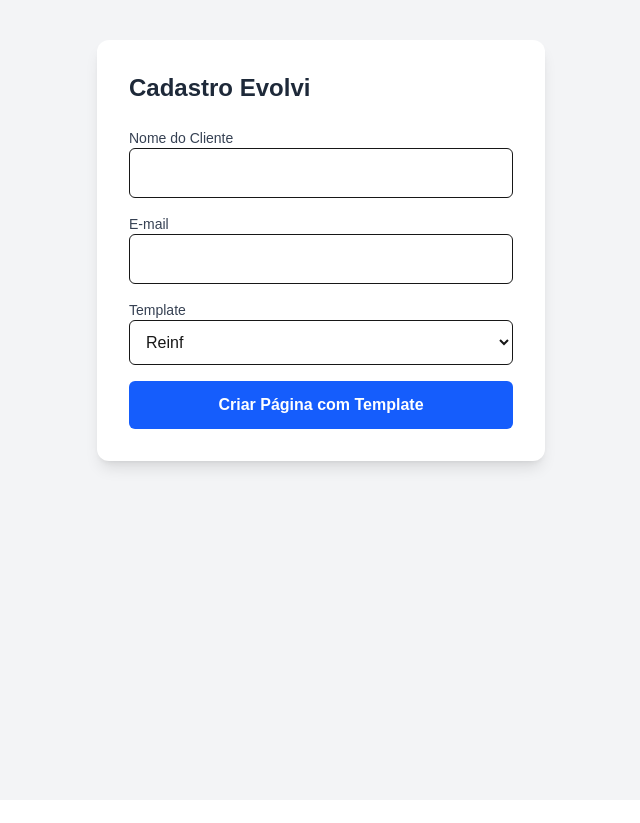
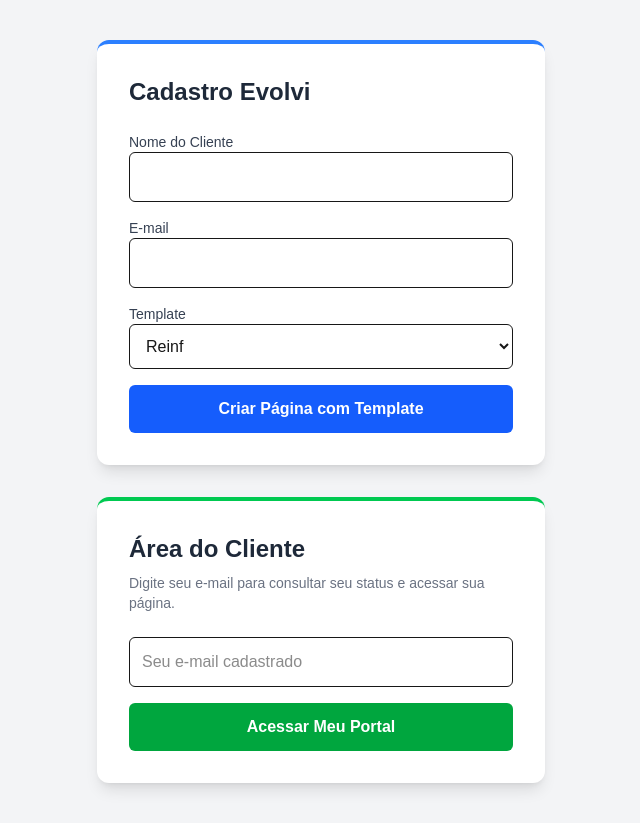
Before and after one commit to evolvisolucoes/notions, a Next.js app: page / in a window 1280 px wide. Shown: the whole page, without its empty margins (319-959 px from the left). Before the commit the page ends 800 px from the top, so only its background shows below. Built offline with nearby package versions, Linux system fonts and the light colour scheme.

Commit message:
feat: add status page and route

```diff
--- /dev/null
+++ b/src/app/api/get-status/route.ts
@@ -0,0 +1,51 @@
+import { notion } from '@/src/lib/notion';
+import { NextResponse } from 'next/server';
+
+export async function POST(request: Request) {
+  try {
+    const { email } = await request.json();
+    const databaseId = process.env.DATABASE_GESTAO_ID!;
+
+    if (!email) {
+      return NextResponse.json(
+        { error: 'E-mail não fornecido.' },
+        { status: 400 },
+      );
+    }
+
+    // Consulta oficial na Database do Notion filtrando pelo E-mail
+    const response = await notion.databases.query({
+      database_id: databaseId,
+      filter: {
+        property: 'Email',
+        email: { equals: email },
+      },
+    });
+
+    if (response.results.length === 0) {
+      return NextResponse.json(
+        { error: 'Utilizador não localizado na Gestão.' },
+        { status: 404 },
+      );
+    }
+
+    // Pega o primeiro resultado encontrado
+    const cliente: any = response.results[0];
+
+    // Extrai as propriedades de forma segura (caso algum campo esteja vazio)
+    const nome = cliente.properties.Nome?.title[0]?.text?.content || 'Sem Nome';
+    const statusAtual = cliente.properties.Status?.status?.name || 'Sem Status';
+
+    return NextResponse.json(
+      {
+        nome: nome,
+        status_notion: statusAtual,
+        page_id: cliente.id,
+      },
+      { status: 200 },
+    );
+  } catch (error: any) {
+    console.error('Erro na leitura:', error);
+    return NextResponse.json({ error: error.message }, { status: 500 });
+  }
+}
--- a/src/app/page.tsx
+++ b/src/app/page.tsx
@@ -2,20 +2,32 @@
 
 import { useState } from 'react';
 
-export default function SignupPage() {
+export default function Home() {
+  // --- ESTADOS DO CADASTRO ---
   const [formData, setFormData] = useState({
     nome: '',
     email: '',
     templateKey: 'TEMPLATE_ID_1',
     templateNome: 'Reinf',
   });
-  const [loading, setLoading] = useState(false);
-  const [message, setMessage] = useState('');
+  const [signupLoading, setSignupLoading] = useState(false);
+  const [signupMessage, setSignupMessage] = useState('');
 
+  // --- ESTADOS DA ÁREA DO CLIENTE ---
+  const [loginEmail, setLoginEmail] = useState('');
+  const [clientData, setClientData] = useState<{
+    nome: string;
+    status_notion: string;
+    page_id: string;
+  } | null>(null);
+  const [loginLoading, setLoginLoading] = useState(false);
+  const [loginError, setLoginError] = useState('');
+
+  // --- FUNÇÃO DE CADASTRO ---
   const handleSignup = async (e: React.FormEvent) => {
     e.preventDefault();
-    setLoading(true);
-    setMessage('');
+    setSignupLoading(true);
+    setSignupMessage('');
 
     try {
       const response = await fetch('/api/signup', {
@@ -27,21 +39,50 @@
       const data = await response.json();
 
       if (response.ok) {
-        setMessage(`✅ ${data.message}`);
-        setFormData({ ...formData, nome: '', email: '' }); // Limpa campos
+        setSignupMessage(`✅ ${data.message}`);
+        setFormData({ ...formData, nome: '', email: '' });
       } else {
-        setMessage(`❌ Erro: ${data.error}`);
+        setSignupMessage(`❌ Erro: ${data.error}`);
       }
     } catch (err) {
-      setMessage('❌ Erro ao conectar com o servidor.');
+      setSignupMessage('❌ Erro ao conectar com o servidor.');
     } finally {
-      setLoading(false);
+      setSignupLoading(false);
+    }
+  };
+
+  // --- FUNÇÃO DE CONSULTA (LOGIN) ---
+  const handleLogin = async (e: React.FormEvent) => {
+    e.preventDefault();
+    setLoginLoading(true);
+    setLoginError('');
+    setClientData(null);
+
+    try {
+      const response = await fetch('/api/get-status', {
+        method: 'POST',
+        headers: { 'Content-Type': 'application/json' },
+        body: JSON.stringify({ email: loginEmail }),
+      });
+
+      const data = await response.json();
+
+      if (response.ok) {
+        setClientData(data);
+      } else {
+        setLoginError(`❌ ${data.error}`);
+      }
+    } catch (err) {
+      setLoginError('❌ Erro de conexão com o servidor.');
+    } finally {
+      setLoginLoading(false);
     }
   };
 
   return (
-    <main className="min-h-screen bg-gray-100 p-10 flex flex-col items-center">
-      <div className="max-w-md w-full bg-white p-8 rounded-xl shadow-lg">
+    <main className="min-h-screen bg-gray-100 p-10 flex flex-col items-center gap-8">
+      {/* --- CARTÃO DE CADASTRO --- */}
+      <div className="max-w-md w-full bg-white p-8 rounded-xl shadow-lg border-t-4 border-blue-500">
         <h2 className="text-2xl font-bold mb-6 text-gray-800">
           Cadastro Evolvi
         </h2>
@@ -101,24 +142,80 @@
 
           <button
             type="submit"
-            disabled={loading}
+            disabled={signupLoading}
             className={`w-full py-3 rounded-md text-white font-bold transition-colors ${
-              loading ? 'bg-gray-400' : 'bg-blue-600 hover:bg-blue-700'
+              signupLoading ? 'bg-gray-400' : 'bg-blue-600 hover:bg-blue-700'
             }`}
           >
-            {loading ? 'Processando...' : 'Criar Página com Template'}
+            {signupLoading ? 'Processando...' : 'Criar Página com Template'}
           </button>
         </form>
 
-        {message && (
+        {signupMessage && (
           <div
-            className={`mt-6 p-4 rounded-md text-sm font-semibold ${
-              message.includes('✅')
+            className={`mt-4 p-4 rounded-md text-sm font-semibold ${
+              signupMessage.includes('✅')
                 ? 'bg-green-100 text-green-700'
                 : 'bg-red-100 text-red-700'
             }`}
           >
-            {message}
+            {signupMessage}
+          </div>
+        )}
+      </div>
+
+      {/* --- CARTÃO DA ÁREA DO CLIENTE --- */}
+      <div className="max-w-md w-full bg-white p-8 rounded-xl shadow-lg border-t-4 border-green-500">
+        <h2 className="text-2xl font-bold mb-2 text-gray-800">
+          Área do Cliente
+        </h2>
+        <p className="text-sm text-gray-500 mb-6">
+          Digite seu e-mail para consultar seu status e acessar sua página.
+        </p>
+
+        <form onSubmit={handleLogin} className="space-y-4">
+          <input
+            type="email"
+            required
+            placeholder="Seu e-mail cadastrado"
+            className="w-full p-3 border rounded-md focus:ring-2 focus:ring-green-500 outline-none"
+            value={loginEmail}
+            onChange={(e) => setLoginEmail(e.target.value)}
+          />
+
+          <button
+            type="submit"
+            disabled={loginLoading}
+            className={`w-full py-3 rounded-md text-white font-bold transition-colors ${
+              loginLoading ? 'bg-gray-400' : 'bg-green-600 hover:bg-green-700'
+            }`}
+          >
+            {loginLoading ? 'Buscando...' : 'Acessar Meu Portal'}
+          </button>
+        </form>
+
+        {/* Mensagem de Erro do Login */}
+        {loginError && (
+          <div className="mt-4 p-4 bg-red-100 text-red-700 rounded-md text-sm font-semibold">
+            {loginError}
+          </div>
+        )}
+
+        {/* Informações do Cliente Encontrado */}
+        {clientData && (
+          <div className="mt-6 p-4 bg-gray-50 border border-gray-200 rounded-md text-center">
+            <p className="text-lg">
+              Olá, <strong>{clientData.nome}</strong>!
+            </p>
+            <p className="mt-2 text-gray-600">
+              Status Atual:{' '}
+              <span className="font-bold text-blue-600">
+                {clientData.status_notion}
+              </span>
+            </p>
+            <p className="mt-2 text-xs text-gray-400 break-all">
+              ID da Página: {clientData.page_id}
+            </p>
           </div>
         )}
       </div>
```
